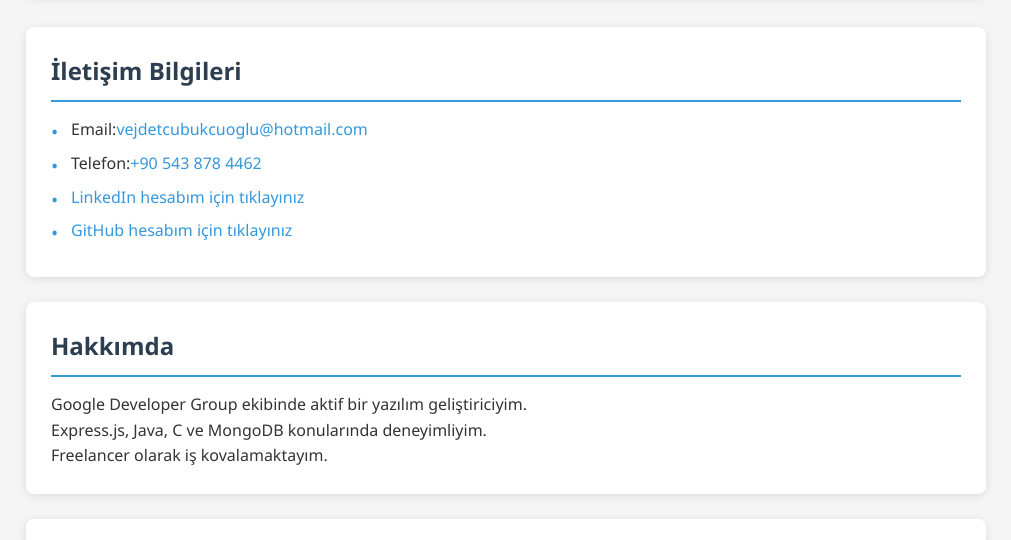
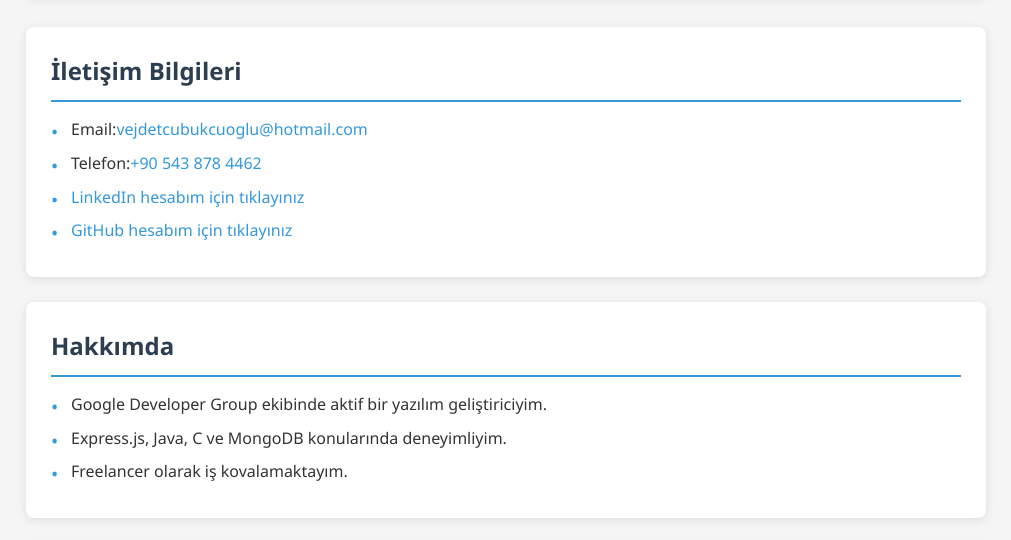
Before and after one commit to Androzelos/Androzelos.github.io, a plain HTML site: page index.html in a window 1280 px wide. Shown: the part 233-773 px from the top of the page, without its empty margins (134-1145 px from the left). Drawn offline with Linux system fonts and the light colour scheme.

Commit message:
Initial commit

```diff
--- a/index.html
+++ b/index.html
@@ -27,9 +27,11 @@
 
     <section>
         <h2>Hakkımda</h2>
-        <p>Google Developer Group ekibinde aktif bir yazılım geliştiriciyim.</p>
-        <p>Express.js, Java, C ve MongoDB konularında deneyimliyim.</p>
-        <p>Freelancer olarak iş kovalamaktayım.</p>
+        <ul>
+            <li>Google Developer Group ekibinde aktif bir yazılım geliştiriciyim.</li>
+            <li>Express.js, Java, C ve MongoDB konularında deneyimliyim.</li>
+            <li>Freelancer olarak iş kovalamaktayım.</li>
+        </ul>
     </section>
 
     <section>
```
